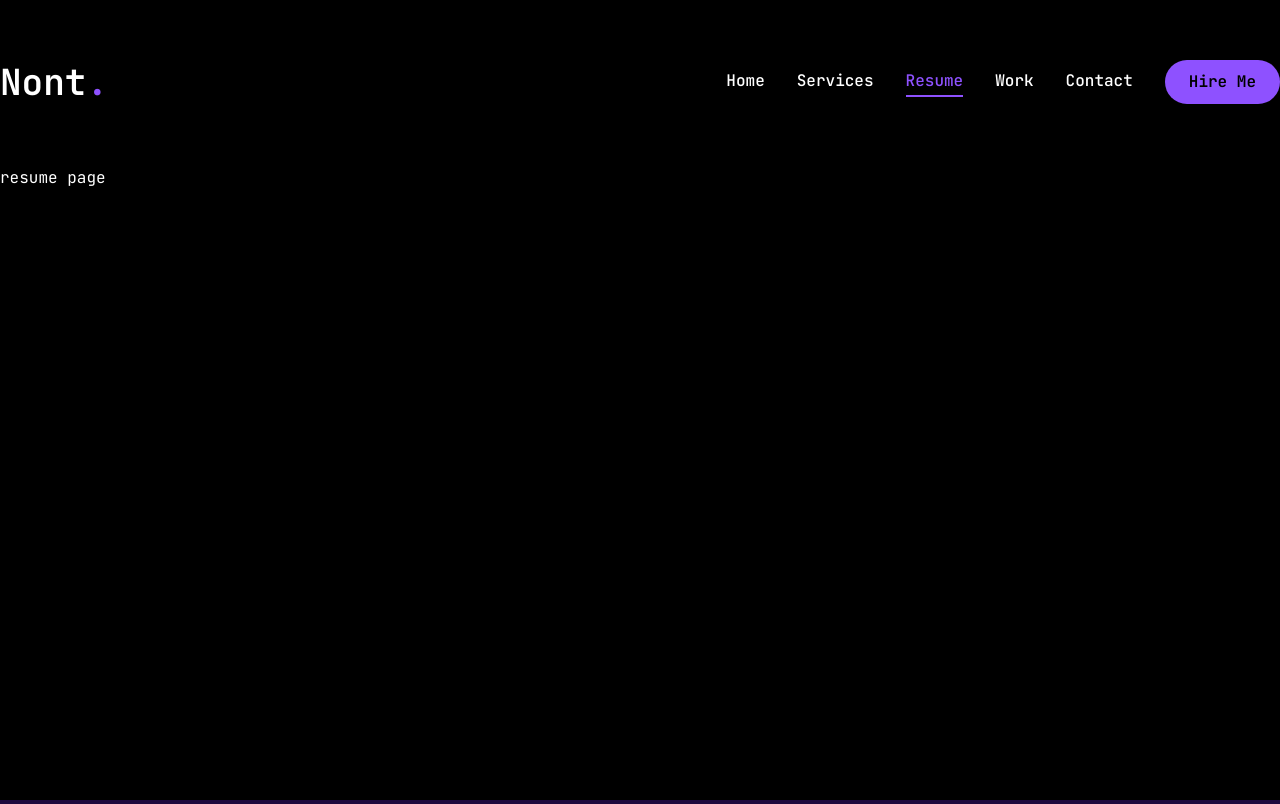
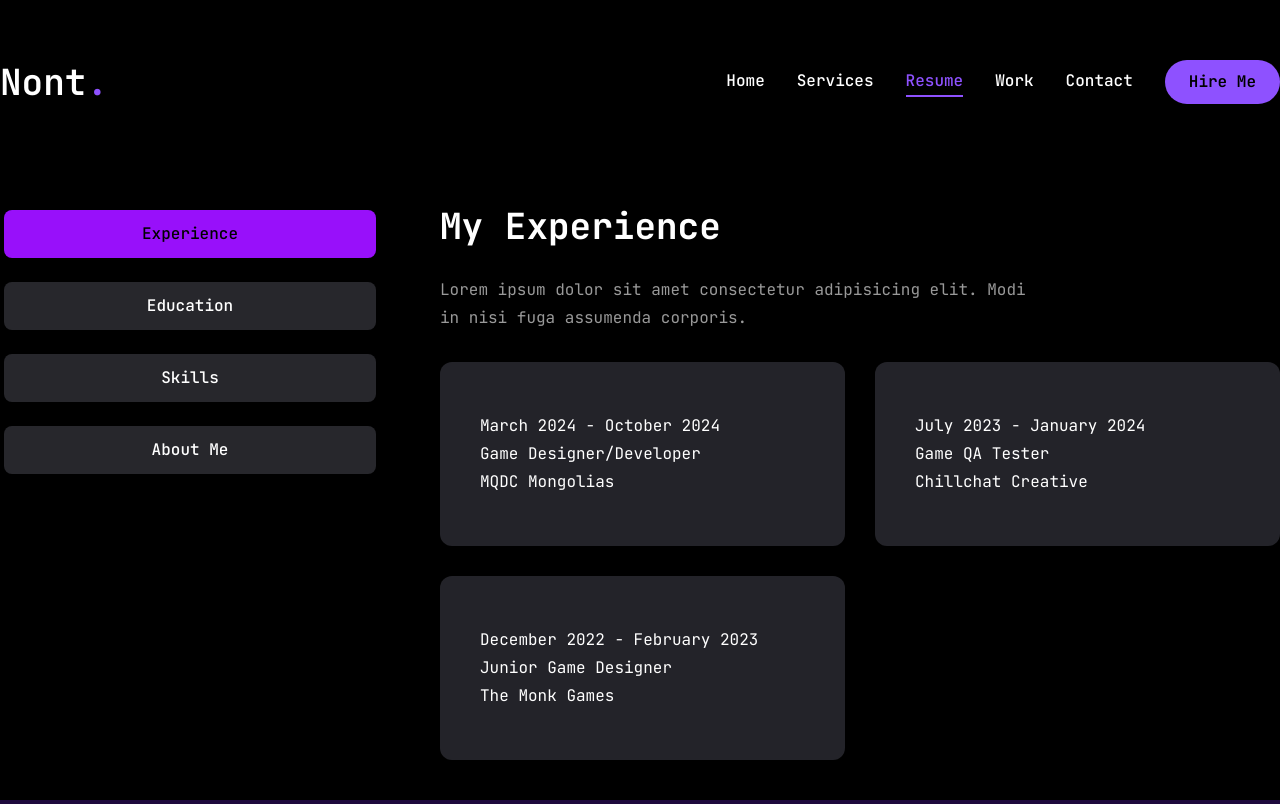
Before and after one commit to 1ldotx/portfolio, a Next.js app: page /resume in a window 1280 px wide. Built offline with nearby package versions, Linux system fonts and the light colour scheme.

Commit message:
feat: update Resume, my experience

```diff
--- a/src/app/resume/page.jsx
+++ b/src/app/resume/page.jsx
@@ -12,44 +12,233 @@
 } from 'react-icons/si';
 
 // about me data
-const about ={
+const about = {
   title: 'About',
-  description: "Lorem ipsum dolor sit amet consectetur adipisicing elit. Modi in nisi fuga assumenda corporis.",
+  description:
+    'Lorem ipsum dolor sit amet consectetur adipisicing elit. Modi in nisi fuga assumenda corporis.',
 
-  info:[
+  info: [
     {
-      fieldName: "Name",
-      fieldValue: "Nont Ekongkarn",
+      fieldName: 'Name',
+      fieldValue: 'Nont Ekongkarn',
     },
     {
-      fieldName: "Phone",
-      fieldValue: "+66 61-336-2497",
+      fieldName: 'Phone',
+      fieldValue: '+66 61-336-2497',
     },
     {
-      fieldName: "Web Dev/ BackEng Experience",
-      fieldValue: "1-2 Months",
+      fieldName: 'Web Dev/ BackEnd Experience',
+      fieldValue: '1-2 Months',
     },
     {
-      fieldName: "Email",
-      fieldValue: "nappdevdotx@gmail.com",
+      fieldName: 'Email',
+      fieldValue: 'nappdevdotx@gmail.com',
     },
     {
-      fieldName: "LinkedIn",
-      fieldValue: "Nont Ekongkarn",
+      fieldName: 'Languages',
+      fieldValue: 'English, Thai',
     },
     {
-      fieldName: "la",
-      fieldValue: "Nont Ekongkarn",
+      fieldName: 'Based In',
+      fieldValue: 'Bangkok, Thailand',
     },
     {
-      fieldName: "Fulltime Position",
-      fieldValue: "Available",
+      fieldName: 'Fulltime Position',
+      fieldValue: 'Available',
     },
-  ]
-}
+  ],
+};
+
+// experience data
+const experience = {
+  icon: '/assets/resume/badge.svg',
+  title: 'My Experience',
+  description:
+    'Lorem ipsum dolor sit amet consectetur adipisicing elit. Modi in nisi fuga assumenda corporis.',
+
+  items: [
+    {
+      company: 'MQDC Mongolias',
+      position: 'Game Designer/Developer',
+      duration: 'March 2024 - October 2024',
+      type: 'Contract/Freelance',
+    },
+    {
+      company: 'Chillchat Creative',
+      position: 'Game QA Tester',
+      duration: 'July 2023 -  January 2024',
+      type: 'Fulltime',
+    },
+    {
+      company: 'The Monk Games',
+      position: 'Junior Game Designer',
+      duration: 'December 2022 - February 2023',
+      type: 'Full',
+    },
+  ],
+};
+
+// education data
+const education = {
+  icon: '/assets/resume/badge.svg',
+  title: 'My Education',
+  description:
+    'Lorem ipsum dolor sit amet consectetur adipisicing elit. Modi in nisi fuga assumenda corporis.',
+
+  items: [
+    {
+      institution: 'Udemy Online Course',
+      degree: 'Full-Stack Web Developer',
+      duration: '2025',
+    },
+    {
+      institution: 'Thammasat University',
+      major: 'Science and Technology',
+      degree: 'Bachelor Degree',
+      duration: '2022',
+    },
+    {
+      institution: 'Modern International School Bangkok',
+      major: 'Science Stream',
+      degree: 'Highschool Diploma',
+      duration: '2016',
+    },
+  ],
+};
+
+// skills data
+const skills = {
+  title: 'My Skills',
+  description:
+    'Lorem ipsum dolor sit amet consectetur adipisicing elit. Modi in nisi fuga assumenda corporis.',
+  skillList: [
+    {
+      icon: <FaHtml5 />,
+      name: 'html 5',
+    },
+    {
+      icon: <FaCss3 />,
+      name: 'css 3',
+    },
+    {
+      icon: <FaJs />,
+      name: 'javascript',
+    },
+    {
+      icon: <FaReact />,
+      name: 'react.js',
+    },
+    {
+      icon: <FaNodeJs />,
+      name: 'node.js',
+    },
+    {
+      icon: <SiNextdotjs />,
+      name: 'next.js',
+    },
+    {
+      icon: <SiTailwindcss />,
+      name: 'tailwind.css',
+    },
+    {
+      icon: <SiTypescript />,
+      name: 'typescript',
+    },
+    {
+      icon: <SiKotlin />,
+      name: 'kotlin',
+    },
+    {
+      icon: <SiGoland />,
+      name: 'goland',
+    },
+    {
+      icon: <SiJquery />,
+      name: 'jquery',
+    },
+  ],
+};
+
+import { Tabs, TabsContent, TabsList, TabsTrigger } from '@/components/ui/tabs';
+
+import {
+  Tooltip,
+  TooltipContent,
+  TooltipProvider,
+  TooltipTrigger,
+} from '@/components/ui/tooltip';
+
+import { ScrollArea } from '@/components/ui/scroll-area';
+import { motion } from 'framer-motion';
 
 const Resume = () => {
-  return <div>resume page</div>;
+  return (
+    <motion.div
+      initial={{ opacity: 0 }}
+      animate={{
+        opacity: 1,
+        transition: { delay: 2.4, duration: 0.4, ease: 'easeIn' },
+      }}
+      className="min-h-[80vh] flex items-center justify-center py-12 xl:py-0"
+    >
+      <div className="container mx-auto">
+        <Tabs
+          defaultValue="experience"
+          className="flex flex-col xl:flex-row gap-[60px]"
+        >
+          {/* Centered Tabs List */}
+          <TabsList className="flex flex-col w-full max-w-[380px] mx-auto xl:mx-0 gap-6">
+            <TabsTrigger value="experience">Experience</TabsTrigger>
+            <TabsTrigger value="education">Education</TabsTrigger>
+            <TabsTrigger value="skills">Skills</TabsTrigger>
+            <TabsTrigger value="about">About Me</TabsTrigger>
+          </TabsList>
+
+          {/* Tabs Content */}
+          <div className="min-h-[70v] w-full">
+            {/* experiences */}
+            <TabsContent value="experience" className="w-full">
+              <div className="flex flex-col gap-[30px] text-center xl:text-left">
+                <h3 className="text-4xl font-bold">{experience.title}</h3>
+                <p className="max-w-[600px] text-white/60 mx-auto xl:mx-0">
+                  {experience.description}
+                </p>
+                <ScrollArea className="h-[400px]">
+                  <ul className="grid grid-cols-1 lg:grid-cols-2 gap-[30px]">
+                    {experience.items.map((item, index) => {
+                      return (
+                        <li
+                          key={index}
+                          className="bg-[#232329] h-[184px] py-6 px-10 rounded-xl flex flex-col justify-center items-center lg:items-start"
+                        >
+                          <span>{item.duration}</span>
+                          <h3>{item.position}</h3>
+                          <div>
+                            {/* dot */}
+                            <span></span>
+                            <p>{item.company}</p>
+                          </div>
+                        </li>
+                      );
+                    })}
+                  </ul>
+                </ScrollArea>
+              </div>
+            </TabsContent>
+            <TabsContent value="education" className="w-full">
+              <p>Education content goes here.</p>
+            </TabsContent>
+            <TabsContent value="skills" className="w-full">
+              <p>Skills content goes here.</p>
+            </TabsContent>
+            <TabsContent value="about" className="w-full">
+              <p>About Me content goes here.</p>
+            </TabsContent>
+          </div>
+        </Tabs>
+      </div>
+    </motion.div>
+  );
 };
 
 export default Resume;
--- a/src/components/ui/tabs.jsx
+++ b/src/components/ui/tabs.jsx
@@ -1,62 +1,57 @@
-"use client"
+'use client';
 
-import * as React from "react"
-import * as TabsPrimitive from "@radix-ui/react-tabs"
+import * as React from 'react';
+import * as TabsPrimitive from '@radix-ui/react-tabs';
 
-import { cn } from "@/lib/utils"
+import { cn } from '@/lib/utils';
 
-function Tabs({
-  className,
-  ...props
-}) {
+function Tabs({ className, ...props }) {
   return (
     <TabsPrimitive.Root
       data-slot="tabs"
-      className={cn("flex flex-col gap-2", className)}
-      {...props} />
+      className={cn('flex flex-col gap-2', className)}
+      {...props}
+    />
   );
 }
 
-function TabsList({
-  className,
-  ...props
-}) {
+function TabsList({ className, ...props }) {
   return (
     <TabsPrimitive.List
       data-slot="tabs-list"
       className={cn(
-        "bg-muted text-muted-foreground inline-flex h-9 w-fit items-center justify-center rounded-lg p-[3px]",
+        'inline-flex h-auto rounded-md p-1 text-black', //////////////////////
         className
       )}
-      {...props} />
+      {...props}
+    />
   );
 }
 
-function TabsTrigger({
-  className,
-  ...props
-}) {
+function TabsTrigger({ className, ...props }) {
   return (
     <TabsPrimitive.Trigger
       data-slot="tabs-trigger"
       className={cn(
-        "data-[state=active]:bg-background data-[state=active]:text-foreground focus-visible:border-ring focus-visible:ring-ring/50 focus-visible:outline-ring dark:data-[state=active]:border-input dark:data-[state=active]:bg-input/50 inline-flex h-[calc(100%-1px)] flex-1 items-center justify-center gap-1.5 rounded-md border border-transparent px-2 py-1 text-sm font-medium whitespace-nowrap transition-[color,box-shadow] focus-visible:ring-[3px] focus-visible:outline-1 disabled:pointer-events-none disabled:opacity-50 data-[state=active]:shadow-sm [&_svg]:pointer-events-none [&_svg]:shrink-0 [&_svg:not([class*='size-'])]:size-4",
+        'inline-flex items-center w-full bg-[#27272c] justify-center whitespace-nowrap text-white rounded-lg p-3 text-base font-medium ring-offset-white transition-all disabled:pointer-events-none disabled:opacity-50 data-[state=active]:bg-purple-600 data-[state=active]:text-black data-[stat=active]:font-bold data-[state=active]:shadow-sm',
         className
       )}
-      {...props} />
+      {...props}
+    />
   );
 }
 
-function TabsContent({
-  className,
-  ...props
-}) {
+function TabsContent({ className, ...props }) {
   return (
     <TabsPrimitive.Content
       data-slot="tabs-content"
-      className={cn("flex-1 outline-none", className)}
-      {...props} />
+      className={cn(
+        'min-h-[480px] ring-offset-white focus-visible:outline-none focus-visible:ring-2 focus-visible:ring-slate-950 focus-visible:ring-offset-2 dark:ring-offset-slate-950 dark:focus-visible:ring-slate-300',
+        className
+      )}
+      {...props}
+    />
   );
 }
 
-export { Tabs, TabsList, TabsTrigger, TabsContent }
+export { Tabs, TabsList, TabsTrigger, TabsContent };
```
